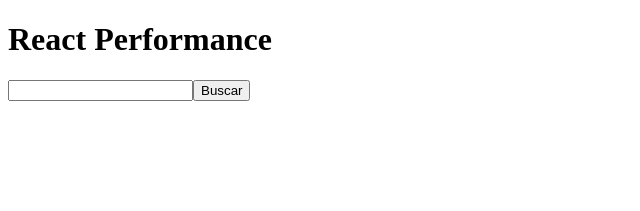
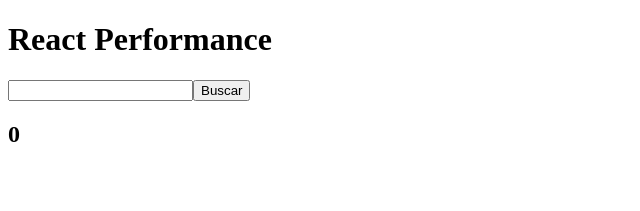
Before and after one commit to joseeduardotomazeli/react-performance, a Next.js app: page / in a window 1280 px wide. Shown: the top 211 px of the page, without its empty margins (0-640 px from the left). Built offline with nearby package versions, Linux system fonts and the light colour scheme.

Commit message:
feat: add usememo hook

```diff
--- a/src/components/ProductResults.tsx
+++ b/src/components/ProductResults.tsx
@@ -1,3 +1,5 @@
+import { useMemo } from 'react';
+
 import ProductItem from './ProductItem';
 
 interface Product {
@@ -13,8 +15,16 @@
 function ProductResults(props: ProductResultsProps) {
   const { results } = props;
 
+  const totalPrice = useMemo(() => {
+    return results.reduce((acc, product) => {
+      return acc + product.price;
+    }, 0);
+  }, [results]);
+
   return (
     <div>
+      <h2>{totalPrice}</h2>
+
       {results.map((product) => (
         <ProductItem key={product.id} product={product} />
       ))}
```
